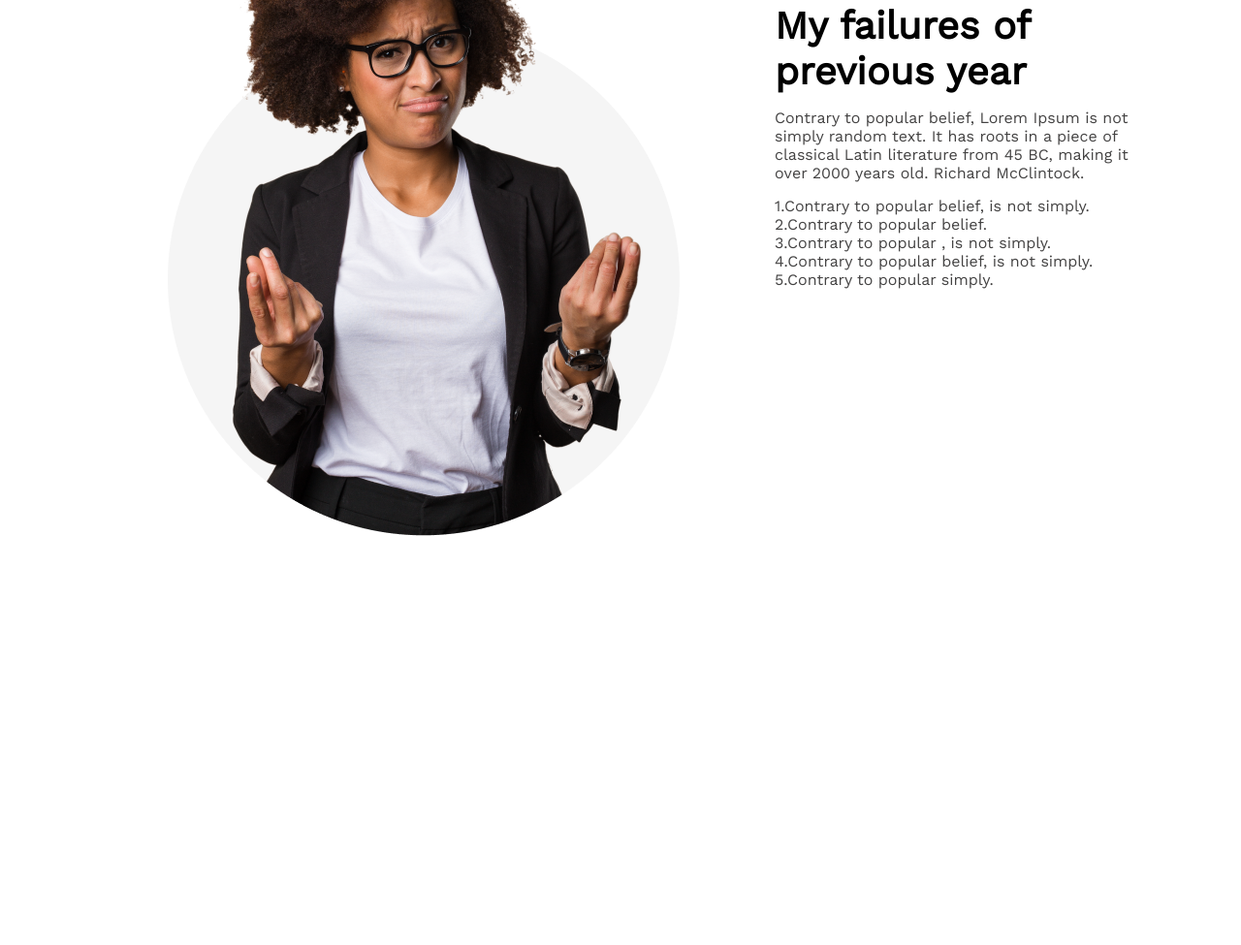
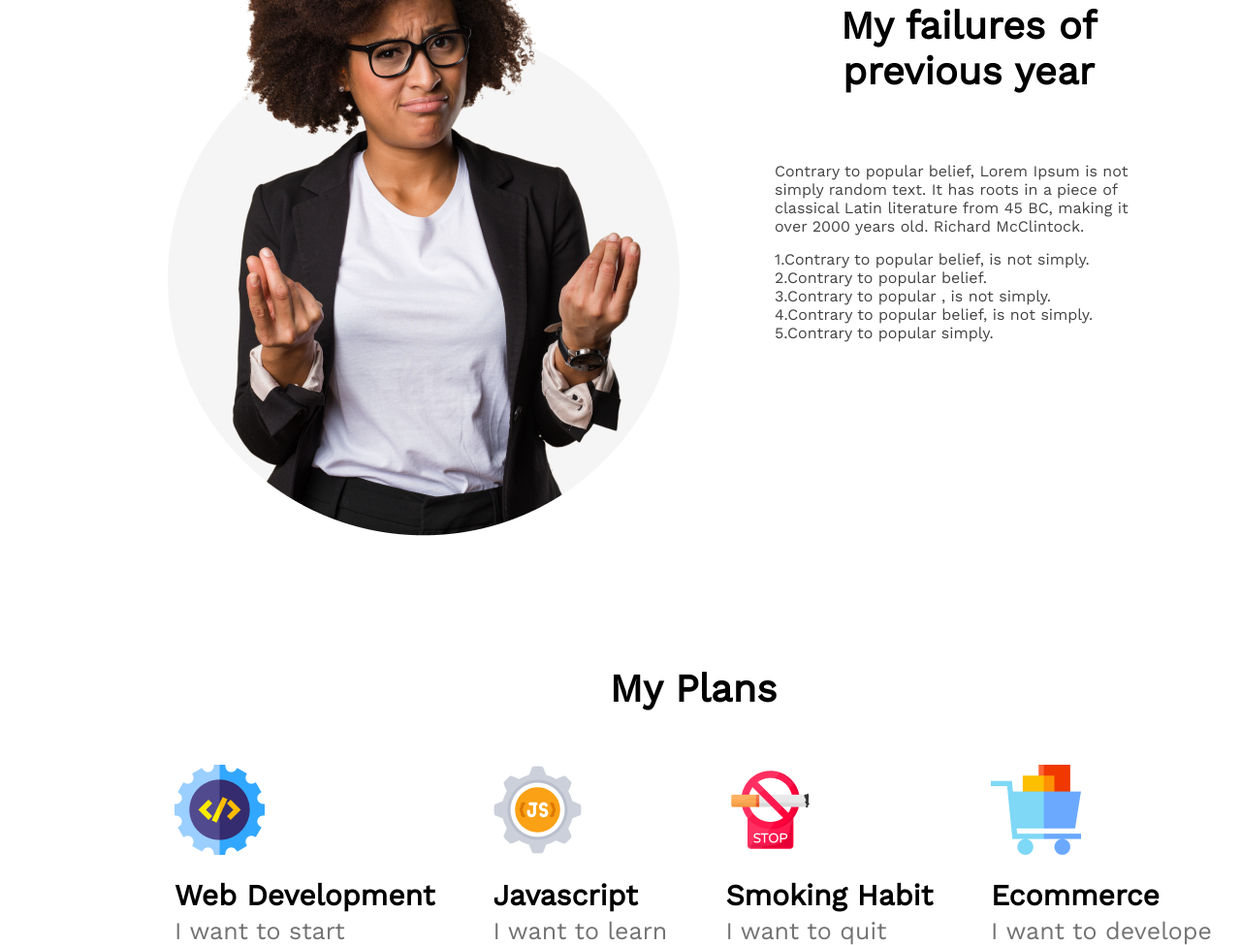
Before and after one commit to ShantoHabibi/new-year-portfolio, a plain HTML site: page index.html in a window 1280 px wide. Shown: the part 1101-2076 px from the top of the page at 97% size. Before the commit the page ends 1658 px from the top, so only its background shows below. Drawn offline with nearby package versions, Linux system fonts and the light colour scheme.

Commit message:
section-my plan

```diff
--- a/index.html
+++ b/index.html
@@ -46,6 +46,33 @@
                 <h5 class="section-point">5.Contrary to popular simply.</h5>
             </div>
         </section>
+        <!-- section my plans -->
+        <section class="my-plan">
+            <h3 class="section-title">My Plans</h3>
+            <div class="my-plan-container">
+                <div class="my-plan-info">
+                    <img src="images/icons/web.png" alt="">
+                    <h4 class="my-plan-sub-title">Web Development</h4>
+                    <p class="my-plan-description">I want to start</p>
+                </div>
+                <div class="my-plan-info">
+                    <img src="images/icons/js.png" alt="">
+                    <h4 class="my-plan-sub-title">Javascript</h4>
+                    <p class="my-plan-description">I want to learn</p>
+                </div>
+                <div class="my-plan-info">
+                    <img src="images/icons/smoke.png" alt="">
+                    <h4 class="my-plan-sub-title">Smoking Habit</h4>
+                    <p class="my-plan-description">I want to quit</p>
+                </div>
+                <div class="my-plan-info">
+                    <img src="images/icons/ecom.png" alt="">
+                    <h4 class="my-plan-sub-title">Ecommerce</h4>
+                    <p class="my-plan-description">I want to develope</p>
+                </div>
+            </div>
+
+        </section>
 
     </main>
     <footer>
--- a/styles/portfolio.css
+++ b/styles/portfolio.css
@@ -52,6 +52,7 @@
     text-align: right;
     align-items: center;
     padding-left: 150px;
+    margin-bottom: 130px;
 }
 
 .section {
@@ -80,3 +81,34 @@
     font-size: 16px;
     color: #444343;
 }
+
+/* section my plans */
+
+.my-plan {
+    padding-left: 150px;
+
+}
+
+.section-title {
+    text-align: center;
+    padding-bottom: 55px;
+
+}
+
+.my-plan-container {
+    display: flex;
+    justify-content: space-around;
+}
+
+.my-plan-sub-title {
+    font-weight: 700;
+    font-size: 30px;
+    padding-top: 20px;
+    padding-bottom: 5px;
+}
+
+.my-plan-description {
+    font-weight: 500;
+    font-size: 25px;
+    color: #737272;
+}
```
